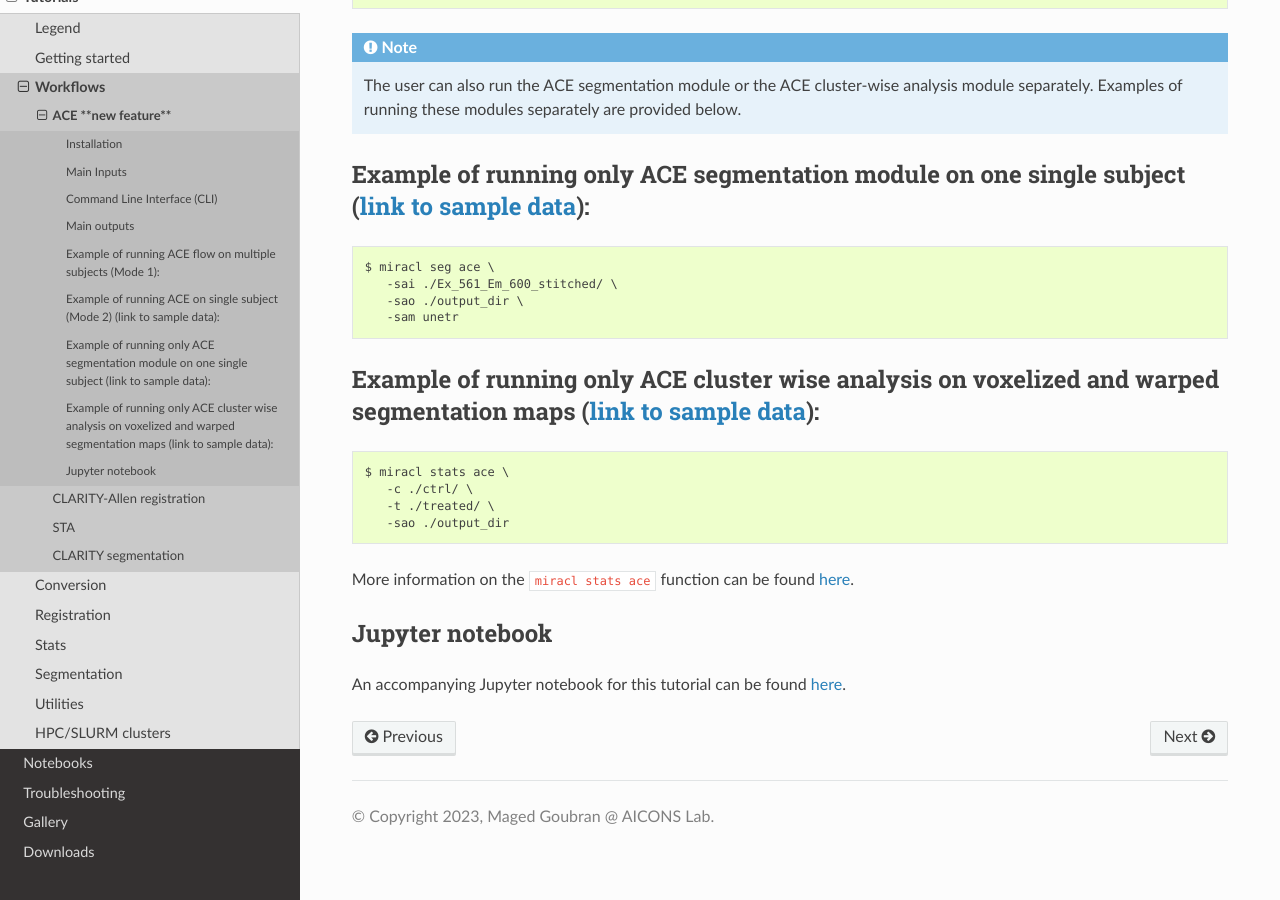
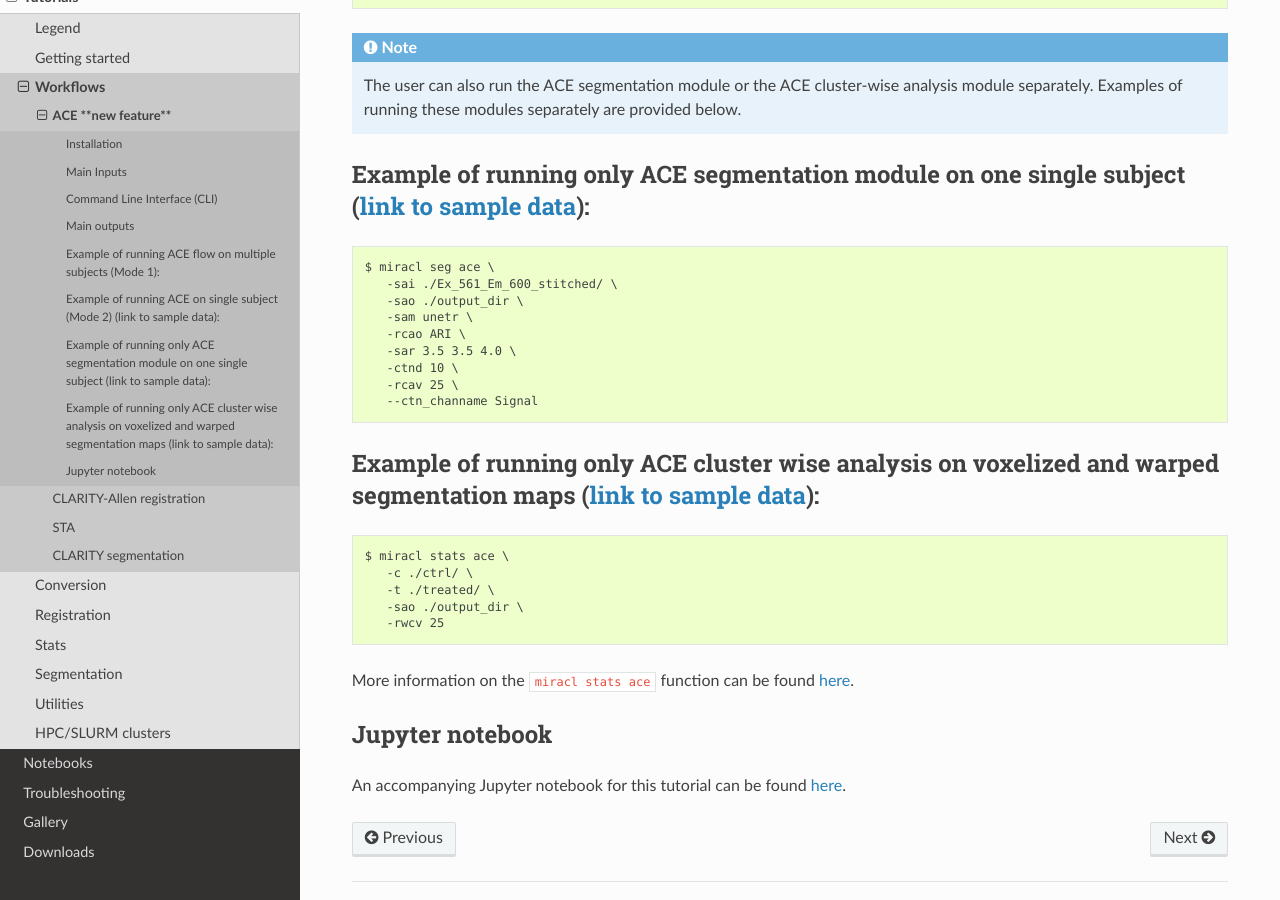
Before and after one commit to AICONSlab/MIRACL, a Sphinx documentation site: the page built from docs/tutorials/workflows/ace_flow/ace_flow.rst, in a window 1280 px wide and 900 px high, scrolled down 4802 px. Built offline with Sphinx 7.4.7 and the Read the Docs theme 2.0.0, drawn with Linux system fonts in a browser that asks for light colours.

Commit message:
[fix] Update ace documentation to match sample data

```diff
--- a/docs/tutorials/stats/ace_cluster/ace_cluster.rst
+++ b/docs/tutorials/stats/ace_cluster/ace_cluster.rst
@@ -41,7 +41,6 @@ Example usage (`link to sample data <https://drive.google.com/drive/folders/1IgN
         -c ./ctrl/ \
         -t ./treated/ \
         -sao ./output_dir \
-        -ua ./atlas/ \
         --sctp_num_perm 1000 \
         --rwc_voxel_size 25 \
         --sctp_smoothing_fwhm 3 \
--- a/docs/tutorials/workflows/ace_flow/ace_flow.rst
+++ b/docs/tutorials/workflows/ace_flow/ace_flow.rst
@@ -269,7 +269,12 @@ Example of running only ACE segmentation module on one single subject (`link to
    $ miracl seg ace \
       -sai ./Ex_561_Em_600_stitched/ \
       -sao ./output_dir \
-      -sam unetr
+      -sam unetr \
+      -rcao ARI \
+      -sar 3.5 3.5 4.0 \
+      -ctnd 10 \
+      -rcav 25 \
+      --ctn_channame Signal
 
 
 Example of running only ACE cluster wise analysis on voxelized and warped segmentation maps (`link to sample data <https://drive.google.com/drive/folders/1IgN9fDEVNeeT0a_BCzy3nReJWfxbrg72>`__):
@@ -280,7 +285,8 @@ Example of running only ACE cluster wise analysis on voxelized and warped segmen
    $ miracl stats ace \
       -c ./ctrl/ \
       -t ./treated/ \
-      -sao ./output_dir
+      -sao ./output_dir \
+      -rwcv 25
 
 More information on the ``miracl stats ace`` function can be found
 :doc:`here <../../stats/ace_cluster/ace_cluster>`.
```
